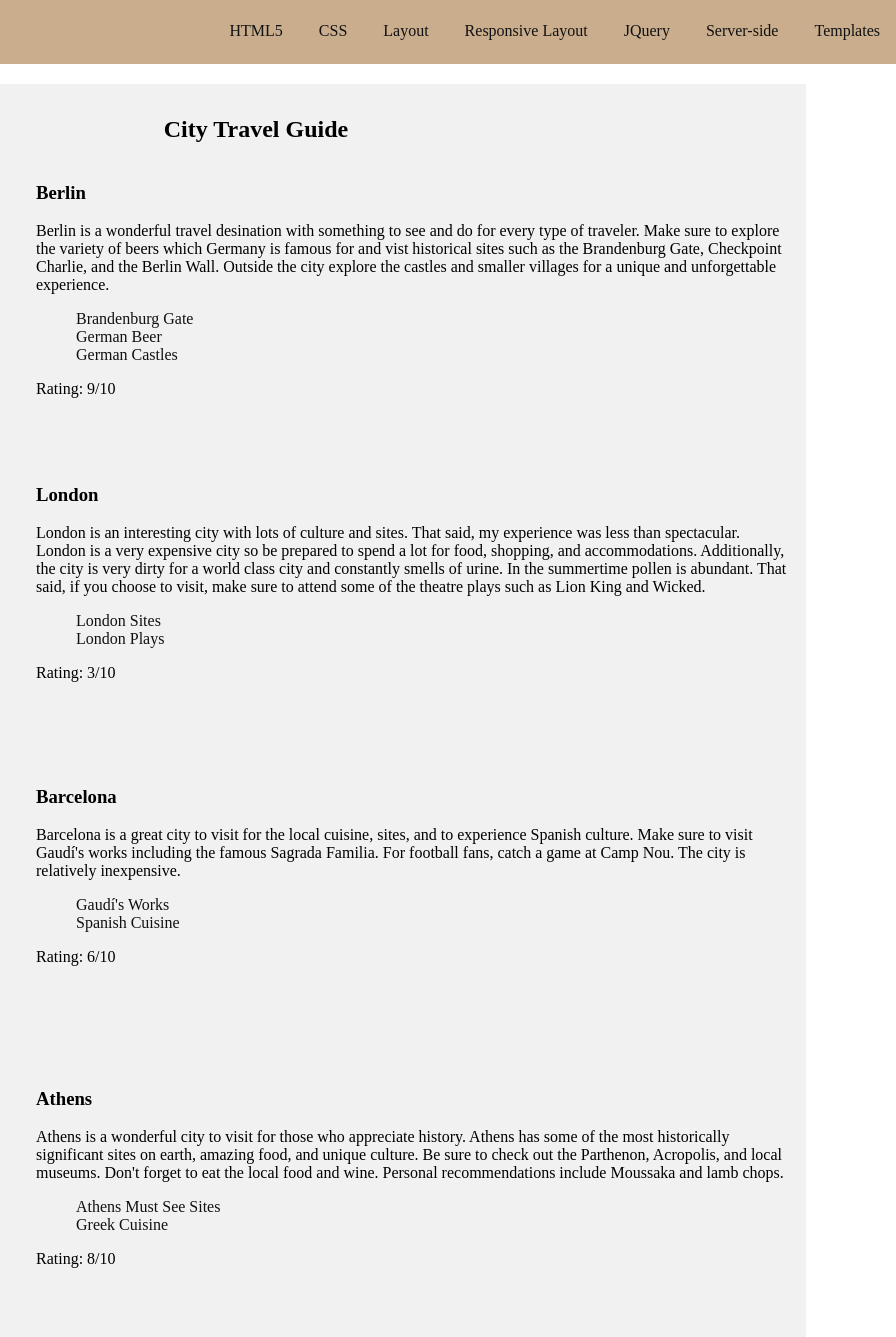
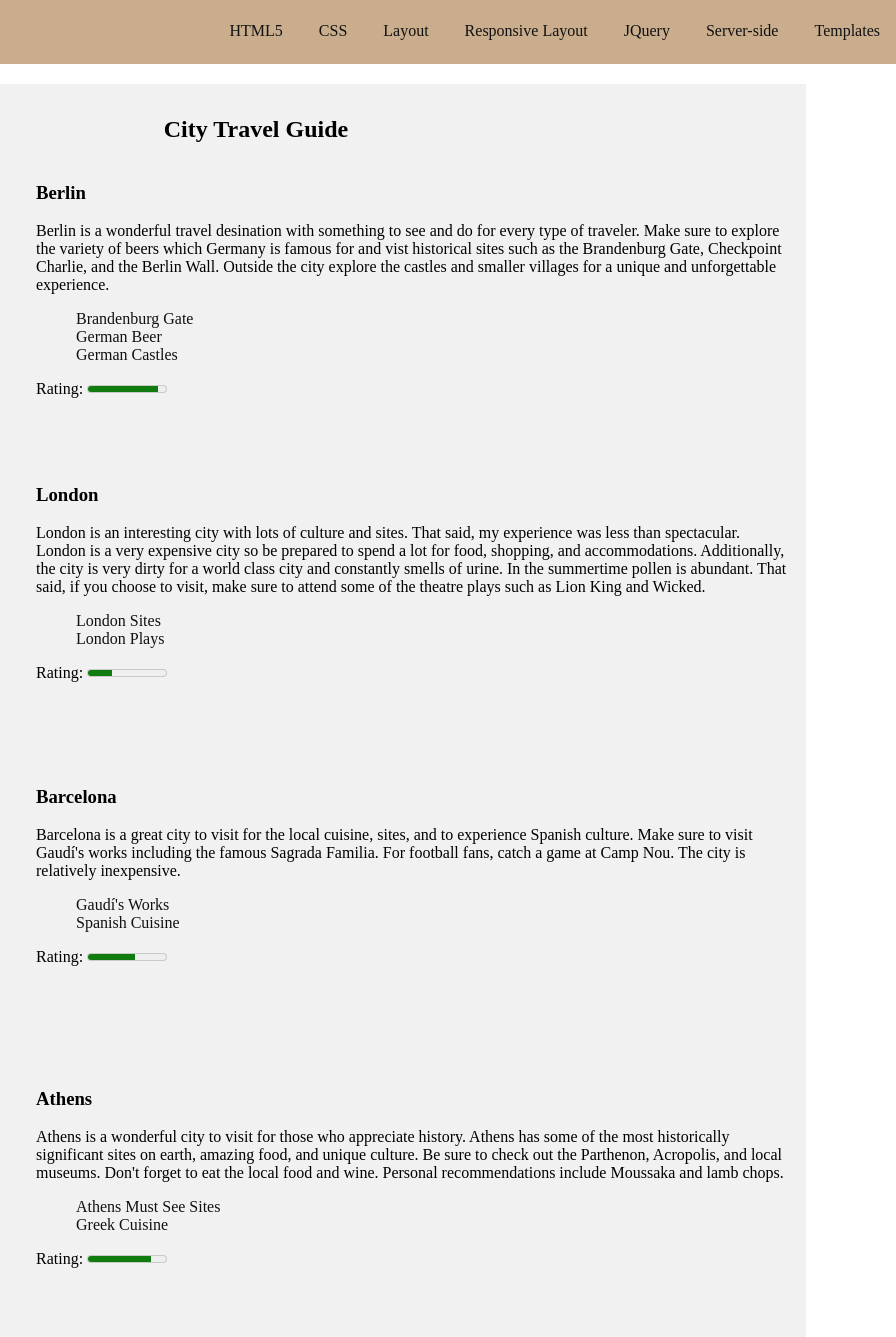
Before and after one commit to roberttdesjardins/COMP-1950, a plain HTML site: page 1950 Webpage/hw02_html5/index.html in a window 1280 px wide. Shown: the top 1337 px of the page, 384-1280 px from the left. Drawn offline with Linux system fonts and the light colour scheme.

Commit message:
Actually finished HW02

```diff
--- a/1950 Webpage/hw02_html5/index.html
+++ b/1950 Webpage/hw02_html5/index.html
@@ -45,12 +45,15 @@
         <div class="links">
           <ul>
             <li><a href="https://en.wikipedia.org/wiki/Brandenburg_Gate" target="_blank">Brandenburg Gate</a></li>
-            <li><a href="https://www.deutschland.de/en/topic/life/germanys-most-popular-beers" target="_blank">German Beer</a></li>
-            <li><a href="https://www.thelocal.de/20160803/germanys-10-most-iconic-castles-and-palaces" target="_blank">German Castles</a></li>
+            <li><a href="https://www.deutschland.de/en/topic/life/germanys-most-popular-beers" target="_blank">German
+                Beer</a></li>
+            <li><a href="https://www.thelocal.de/20160803/germanys-10-most-iconic-castles-and-palaces" target="_blank">German
+                Castles</a></li>
           </ul>
         </div>
-        <p class="rating">
-          Rating: 9/10
+        <p>
+          Rating:
+          <meter value="0.9">9/10</meter>
         </p>
       </div>
     </section>
@@ -72,12 +75,13 @@
           theatre plays such as Lion King and Wicked.</p>
         <div class="links">
           <ul>
-            <li><a href="https://www.visitlondon.com/things-to-do/sightseeing/london-attraction/top-ten-attractions" target="_blank">London Sites</a></li>
+            <li><a href="https://www.visitlondon.com/things-to-do/sightseeing/london-attraction/top-ten-attractions"
+                target="_blank">London Sites</a></li>
             <li><a href="https://www.londontheatre.co.uk/whats-on/drama" target="_blank">London Plays</a></li>
           </ul>
         </div>
-        <p class="rating">
-          Rating: 3/10
+        <p>
+          Rating: <meter value="0.3">3/10</meter>
         </p>
       </div>
     </section>
@@ -97,12 +101,14 @@
           Nou. The city is relatively inexpensive.</p>
         <div class="links">
           <ul>
-            <li><a href="https://historylists.org/architecture/list-of-top-10-antoni-gaudi-works.html" target="_blank">Gaudí's Works</a></li>
-            <li><a href="https://www.bbcgoodfood.com/howto/guide/top-10-foods-try-spain" target="_blank">Spanish Cuisine</a></li>
+            <li><a href="https://historylists.org/architecture/list-of-top-10-antoni-gaudi-works.html" target="_blank">Gaudí's
+                Works</a></li>
+            <li><a href="https://www.bbcgoodfood.com/howto/guide/top-10-foods-try-spain" target="_blank">Spanish
+                Cuisine</a></li>
           </ul>
         </div>
         <p class="rating">
-          Rating: 6/10
+          Rating: <meter value="0.6">6/10</meter>
         </p>
       </div>
     </section>
@@ -124,11 +130,12 @@
         <div class="links">
           <ul>
             <li><a href="https://www.athensguide.com/top-10/" target="_blank">Athens Must See Sites</a></li>
-            <li><a href="https://bucketlistjourney.net/traditional-greek-foods-you-must-eat-in-greece/" target="_blank">Greek Cuisine</a></li>
+            <li><a href="https://bucketlistjourney.net/traditional-greek-foods-you-must-eat-in-greece/" target="_blank">Greek
+                Cuisine</a></li>
           </ul>
         </div>
         <p class="rating">
-          Rating: 8/10
+          Rating: <meter value="0.8">8/10</meter>
         </p>
       </div>
     </section>
```
